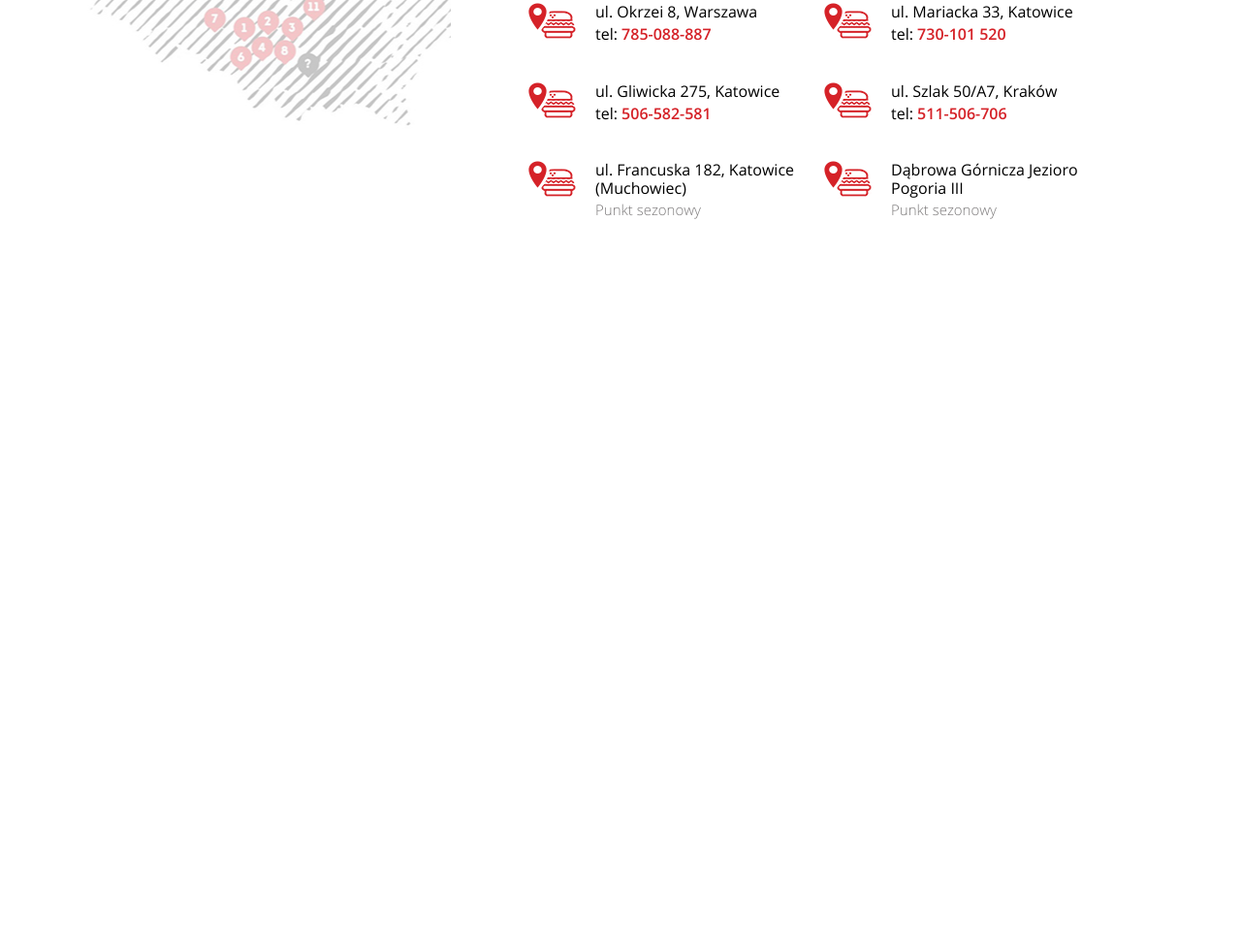
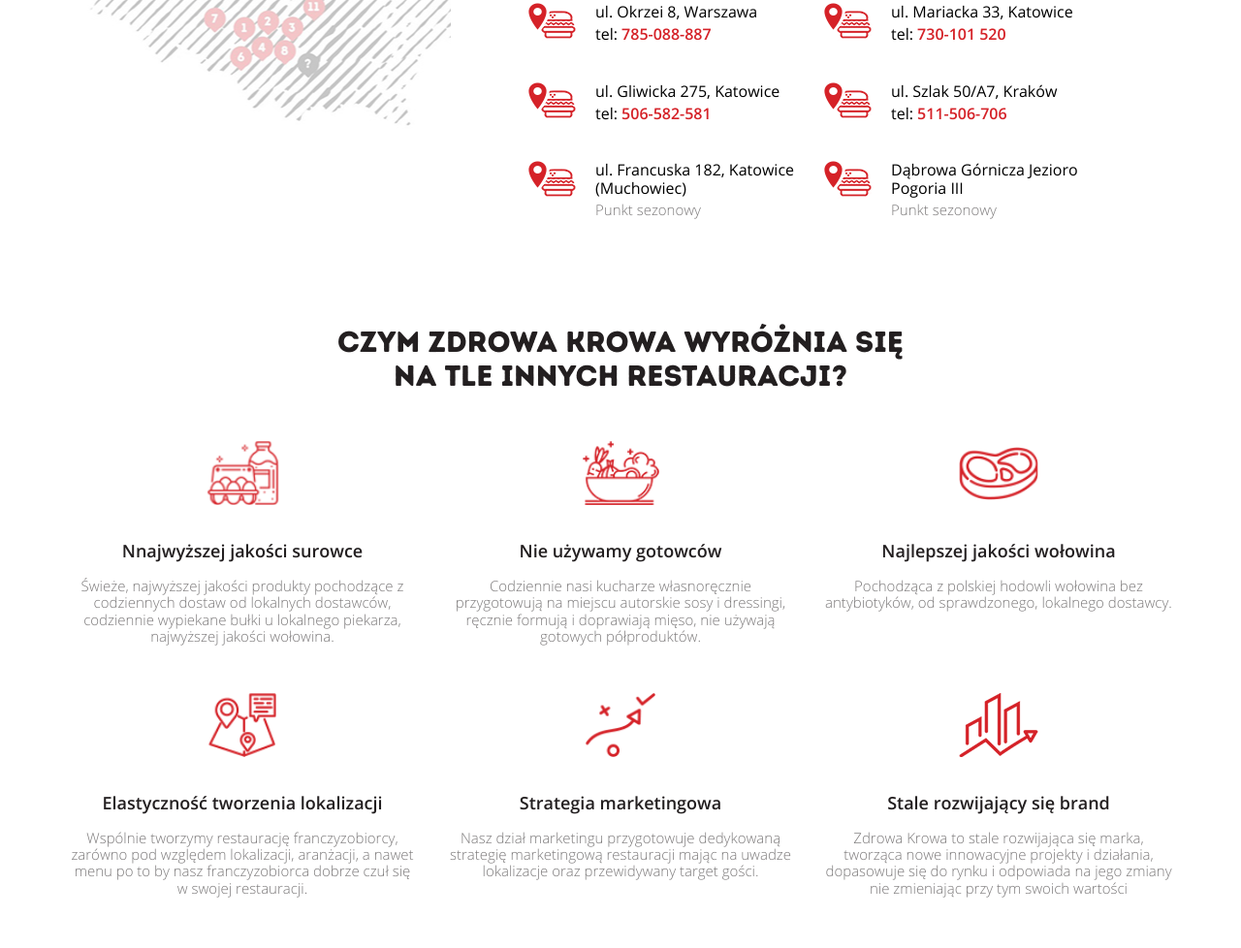
Before and after one commit to Dencho96/zdrowa-krowa, a website: page app/index.html in a window 1280 px wide. Shown: the part 1819-2797 px from the top of the page at 97% size. Before the commit the page ends 2124 px from the top, so only its background shows below. Drawn offline with nearby package versions, Linux system fonts and the light colour scheme.

Commit message:
added advantages section

```diff
--- a/app/index.html
+++ b/app/index.html
@@ -281,7 +281,66 @@
 
         <section class="advantages">
             <div class="container">
-
+                <div class="advantages__title">
+                    Czym Zdrowa Krowa wyróżnia się
+                    na tle innych restauracji?
+                </div>
+                <div class="advantages__inner d-flex">
+                    <div class="advantages__item">
+                        <div class="advantages__icon" style="background-image: url('images/icons/advantages-icon-1.png');"></div>
+                        <div class="advantages__name">
+                            Nnajwyższej jakości surowce
+                        </div>
+                        <p class="advantages__text">
+                            Świeże, najwyższej jakości produkty pochodzące z codziennych dostaw od lokalnych dostawców, codziennie wypiekane bułki u lokalnego piekarza, najwyższej jakości wołowina.
+                        </p>
+                    </div>
+                    <div class="advantages__item">
+                        <div class="advantages__icon" style="background-image: url('images/icons/advantages-icon-2.png');"></div>
+                        <div class="advantages__name">
+                            Nie używamy gotowców
+                        </div>
+                        <p class="advantages__text">
+                            Codziennie nasi kucharze własnoręcznie przygotowują na miejscu autorskie sosy i dressingi, ręcznie formują i doprawiają mięso, nie używają gotowych półproduktów.
+                        </p>
+                    </div>
+                    <div class="advantages__item">
+                        <div class="advantages__icon" style="background-image: url('images/icons/advantages-icon-3.png');"></div>
+                        <div class="advantages__name">
+                            Najlepszej jakości wołowina
+                        </div>
+                        <p class="advantages__text">
+                            Pochodząca z polskiej hodowli wołowina bez antybiotyków, od sprawdzonego, lokalnego dostawcy.
+                        </p>
+                    </div>
+                    <div class="advantages__item">
+                        <div class="advantages__icon" style="background-image: url('images/icons/advantages-icon-4.png');"></div>
+                        <div class="advantages__name">
+                            Elastyczność tworzenia lokalizacji
+                        </div>
+                        <p class="advantages__text">
+                            Wspólnie tworzymy restaurację franczyzobiorcy, zarówno pod względem lokalizacji, aranżacji, a nawet menu po to by nasz franczyzobiorca dobrze czuł się w swojej restauracji.
+                        </p>
+                    </div>
+                    <div class="advantages__item">
+                        <div class="advantages__icon" style="background-image: url('images/icons/advantages-icon-5.png');"></div>
+                        <div class="advantages__name">
+                            Strategia marketingowa
+                        </div>
+                        <p class="advantages__text">
+                            Nasz dział marketingu przygotowuje dedykowaną strategię marketingową restauracji mając na uwadze lokalizacje oraz przewidywany target gości.
+                        </p>
+                    </div>
+                    <div class="advantages__item">
+                        <div class="advantages__icon" style="background-image: url('images/icons/advantages-icon-6.png');"></div>
+                        <div class="advantages__name">
+                            Stale rozwijający się brand
+                        </div>
+                        <p class="advantages__text">
+                            Zdrowa Krowa to stale rozwijająca się marka, tworząca nowe innowacyjne projekty i działania, dopasowuje się do rynku i odpowiada na jego zmiany nie zmieniając przy tym swoich wartości
+                        </p>
+                    </div>
+                </div>
             </div>
         </section>
 
--- a/app/scss/page-index/_advantages.scss
+++ b/app/scss/page-index/_advantages.scss
@@ -0,0 +1,50 @@
+.advantages {
+    padding: 30px 0;
+
+    &__title {
+        max-width: 585px;
+        width: 100%;
+        margin: 0 auto 50px;
+        font-size: 30px;
+        line-height: 35px;
+        color: #231f20;
+        text-align: center;
+    }
+
+    &__inner{
+        justify-content: space-between;
+        flex-wrap: wrap;
+    }
+
+    &__item {
+        margin-bottom: 50px;
+        max-width: 360px;
+        width: 100%;
+        text-align: center;
+    }
+
+    &__icon {
+        margin: 0 auto 37px;
+        width: 82px;
+        height: 66px;
+        background-size: contain;
+        background-repeat: no-repeat;
+        background-position: center;
+    }
+
+    &__name, &__text{
+        color: #231f20;
+    }
+
+    &__name{
+        margin-bottom: 17px;
+        @include opensans600;
+        font-size: 18px;
+    }
+
+    &__text{
+        @include opensans300;
+        font-size: 15px;
+        opacity: 0.6;
+    }
+}
--- a/app/scss/style.scss
+++ b/app/scss/style.scss
@@ -9,3 +9,4 @@
 @import 'page-index/franchise';
 @import 'page-index/restaurant';
 @import 'page-index/location';
+@import 'page-index/advantages';
```
Also changed, not shown: app/css/style.min.css, app/images/icons/advantages-icon-1.png (added), app/images/icons/advantages-icon-2.png (added), app/images/icons/advantages-icon-3.png (added), app/images/icons/advantages-icon-4.png (added), app/images/icons/advantages-icon-5.png (added), app/images/icons/advantages-icon-6.png (added).
